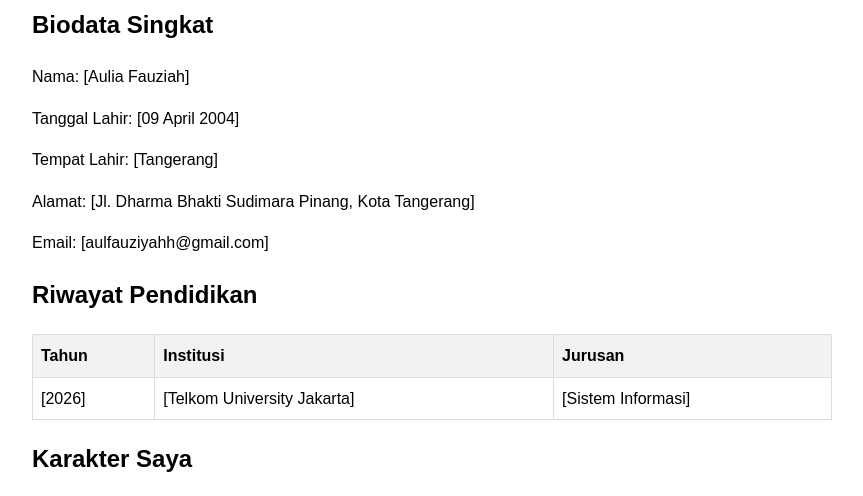
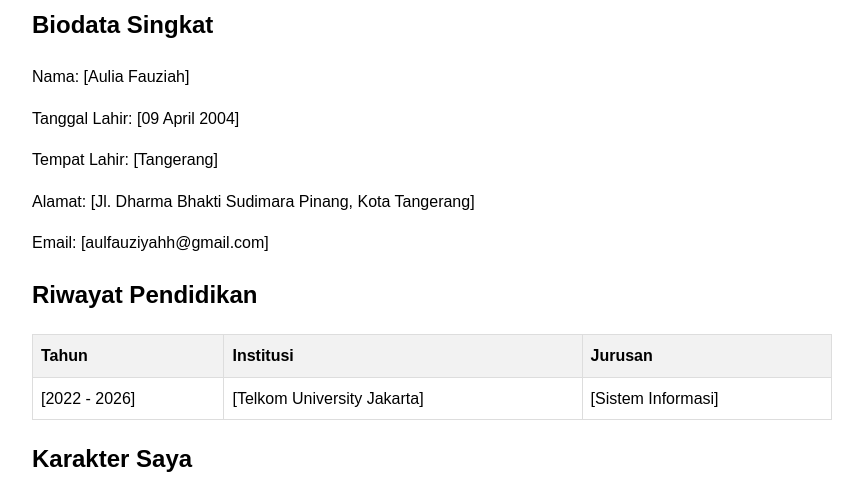
Before and after one commit to Aulia-Fauziah/cv_online, a plain HTML site: page index.html in a window 1280 px wide. Shown: the part 274-770 px from the top of the page, without its empty margins (208-1071 px from the left). Drawn offline with Linux system fonts and the light colour scheme.

Commit message:
Add files via upload

```diff
--- a/index.html
+++ b/index.html
@@ -32,7 +32,7 @@
             <th>Jurusan</th>
         </tr>
         <tr>
-            <td>[2026]</td>
+            <td>[2022 - 2026]</td>
             <td>[Telkom University Jakarta]</td>
             <td>[Sistem Informasi]</td>
         </tr>
```
